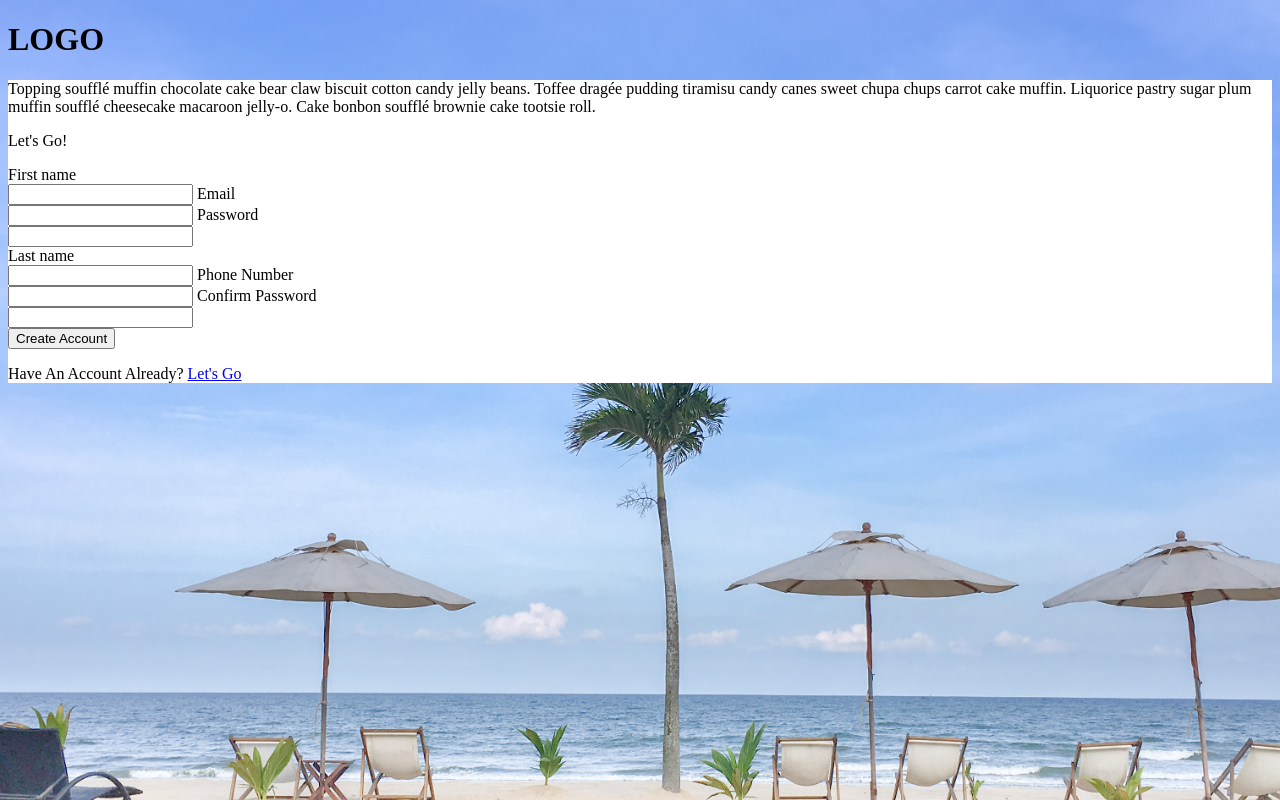
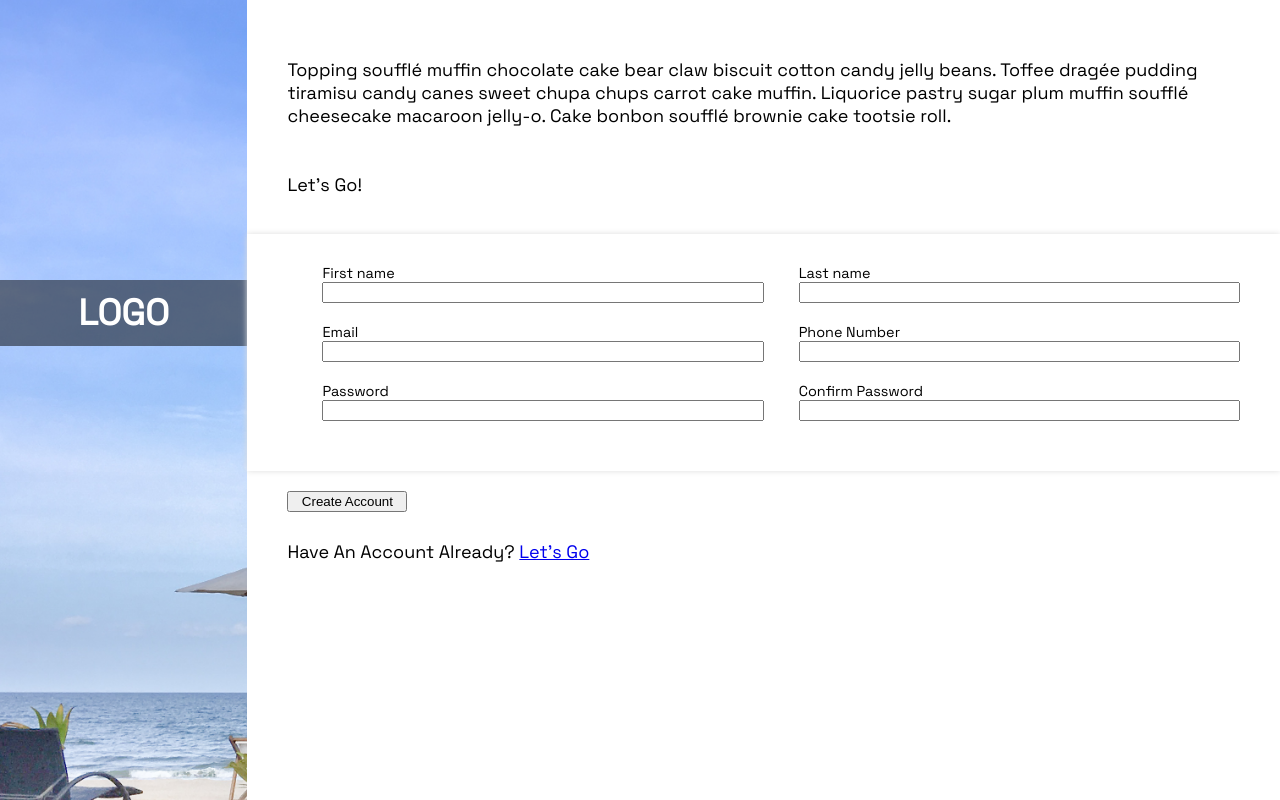
Before and after one commit to cvfavano/signUpForm, a plain HTML site: page index.html in a window 1280 px wide. Drawn offline with Linux system fonts and the light colour scheme.

Commit message:
Add styles for flex

```diff
--- a/index.html
+++ b/index.html
@@ -5,6 +5,9 @@
     <meta http-equiv="X-UA-Compatible" content="IE=edge">
     <meta name="viewport" content="width=device-width, initial-scale=1.0">
     <title>Sign Up Form</title>
+    <link rel="preconnect" href="https://fonts.googleapis.com">
+<link rel="preconnect" href="https://fonts.gstatic.com" crossorigin>
+<link href="https://fonts.googleapis.com/css2?family=Space+Grotesk&display=swap" rel="stylesheet">
     <link rel="stylesheet" href="styles.css">
 </head>
 <body>
@@ -17,23 +20,27 @@
         <div class="form-container">
             <form action="#">
                 <div class="form-column">
-                    <label for="fname">First name</label><br>
+                    <label for="fname">First name</label>
                     <input type="text" id="fname" name="fname">
 
-                    <label for="email">Email</label><br>
+                    <label for="email">Email</label>
                     <input type="email" id="email" name="email">
 
-                    <label for="password">Password</label><br>
+                    <label for="password">Password</label>
                     <input type="password" id="password" name="password">
                 </div>
                 <div class="form-column">
-                    <label for="lname">Last name</label><br>
+                    <label for="lname">Last name</label>
                     <input type="text" id="lname" name="lname">
 
-                    <label for="phone">Phone Number</label><br>
-                    <input type="number" id="phone" name="phone">
+                    <label for="phone">Phone Number</label>
 
-                    <label for="confirmPassword">Confirm Password</label><br>
+                    <input type="tel" id="phone" name="phone"
+                    pattern="[0-9]{3}-[0-9]{3}-[0-9]{4}"
+                    required>
+
+
+                    <label for="confirmPassword">Confirm Password</label>
                     <input type="password" id="confirmPassword" name="confirmPassword">
                 </div>
 
--- a/styles.css
+++ b/styles.css
@@ -2,13 +2,60 @@ html {
     background: url(./images/bg.jpeg)no-repeat center center fixed;
     background-size: cover;
 }
+body {
+    margin: 0;
+      display: flex;
+      font-family: 'Space Grotesk', sans-serif;
+   font-size: 18px;
+}
 
+
+.container-logo, .container {
+    display: flex;
+    flex-direction: column;
+}
+
+.container-logo {
+    width: 48%;
+    margin-top: 20%;
+}
+
+.container-logo h1 {
+    background: rgba(0,0,0,0.50);
+    padding: 10px;
+    color: #fff;
+    text-align: center;
+}
 .container {
+    height: 100vh;
     background: #fff ;
-    display: flexbox;
-    margin-left: auto;
+}
+.container > p{
+    padding: 10px 40px 0;
+}
+.container > p:first-child{
+    padding: 40px 40px 0;
+}
+.container > button{
+    margin: 0 40px;
+    width: 120px;
+}
+form {
+    display: flex;
+    box-shadow: 0 0px 6px #ddd;
+    padding: 30px 40px;
+    margin: 20px 0;
+    font-size: 0.8em;
 }
 
 .form-column {
-    display: flexbox;
+    display: flex;
+    flex-direction: column;
+    margin-left: 35px;
+    flex-basis: 50%;
 }
+
+input {
+    margin-bottom: 20px;
+    flex-basis: 50%;
+}
```
